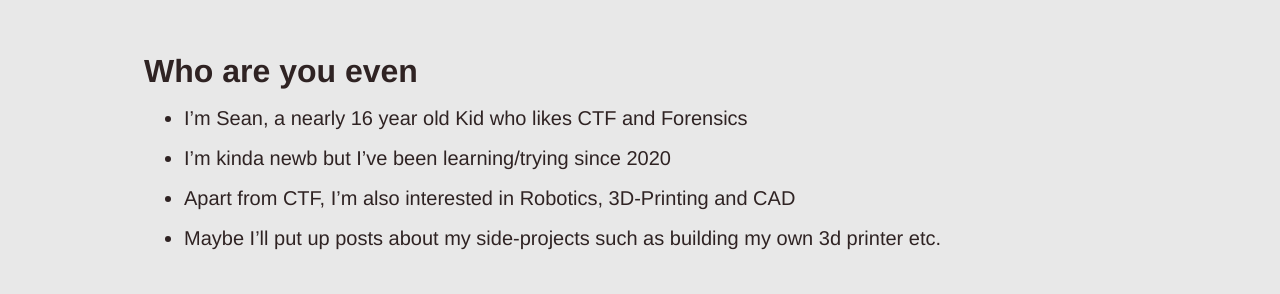
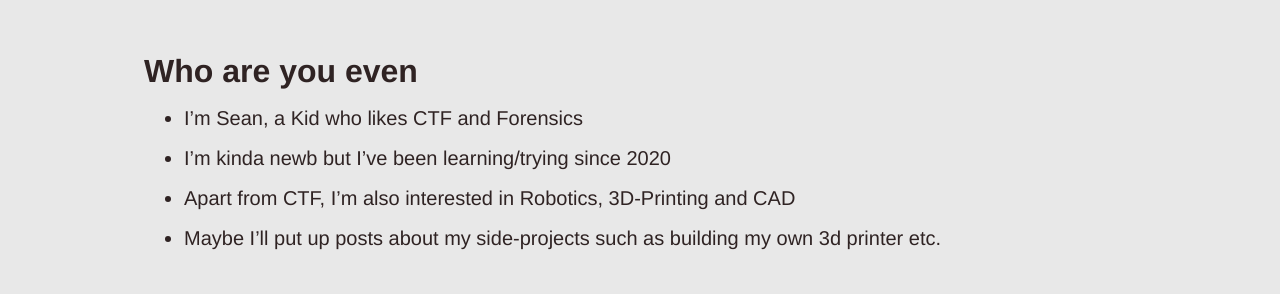
Before and after one commit to dbsqwerty/dbsqwerty.github.io, a Jekyll site: the page built from about.md, in a window 1280 px wide. Shown: the part 414-708 px from the top of the page. Built offline with Jekyll 4.4.1, drawn with Linux system fonts in a browser that asks for light colours.

Commit message:
birthday exists. now cannot say <16

```diff
--- a/about.md
+++ b/about.md
@@ -6,7 +6,7 @@ permalink: /about/
 
 ## Who are you even
 
-* I'm Sean, a nearly 16 year old Kid who likes CTF and Forensics
+* I'm Sean, a Kid who likes CTF and Forensics
 * I'm kinda newb but I've been learning/trying since 2020
 * Apart from CTF, I'm also interested in Robotics, 3D-Printing and CAD
 * Maybe I'll put up posts about my side-projects such as building my own 3d printer etc.
```
